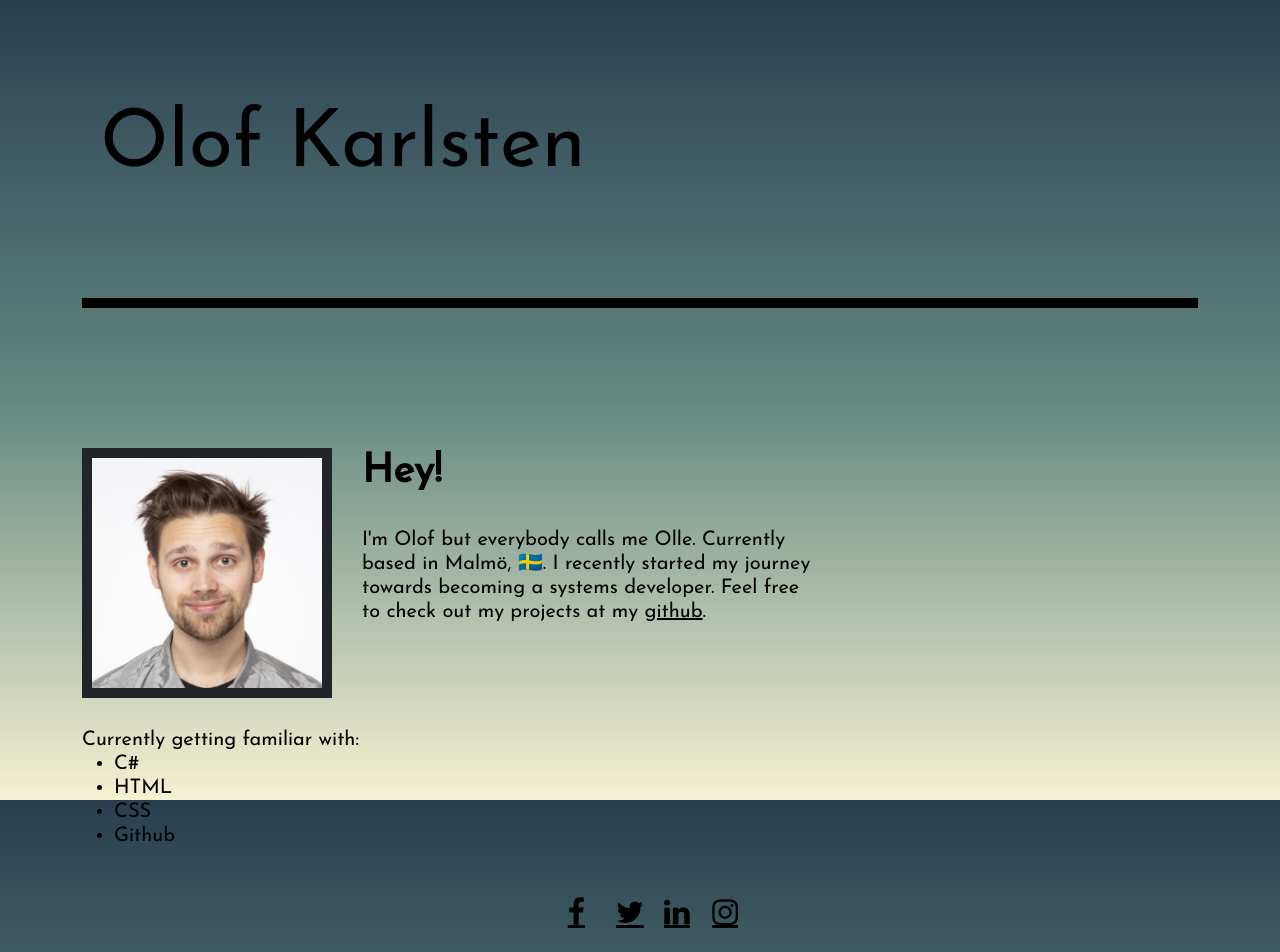
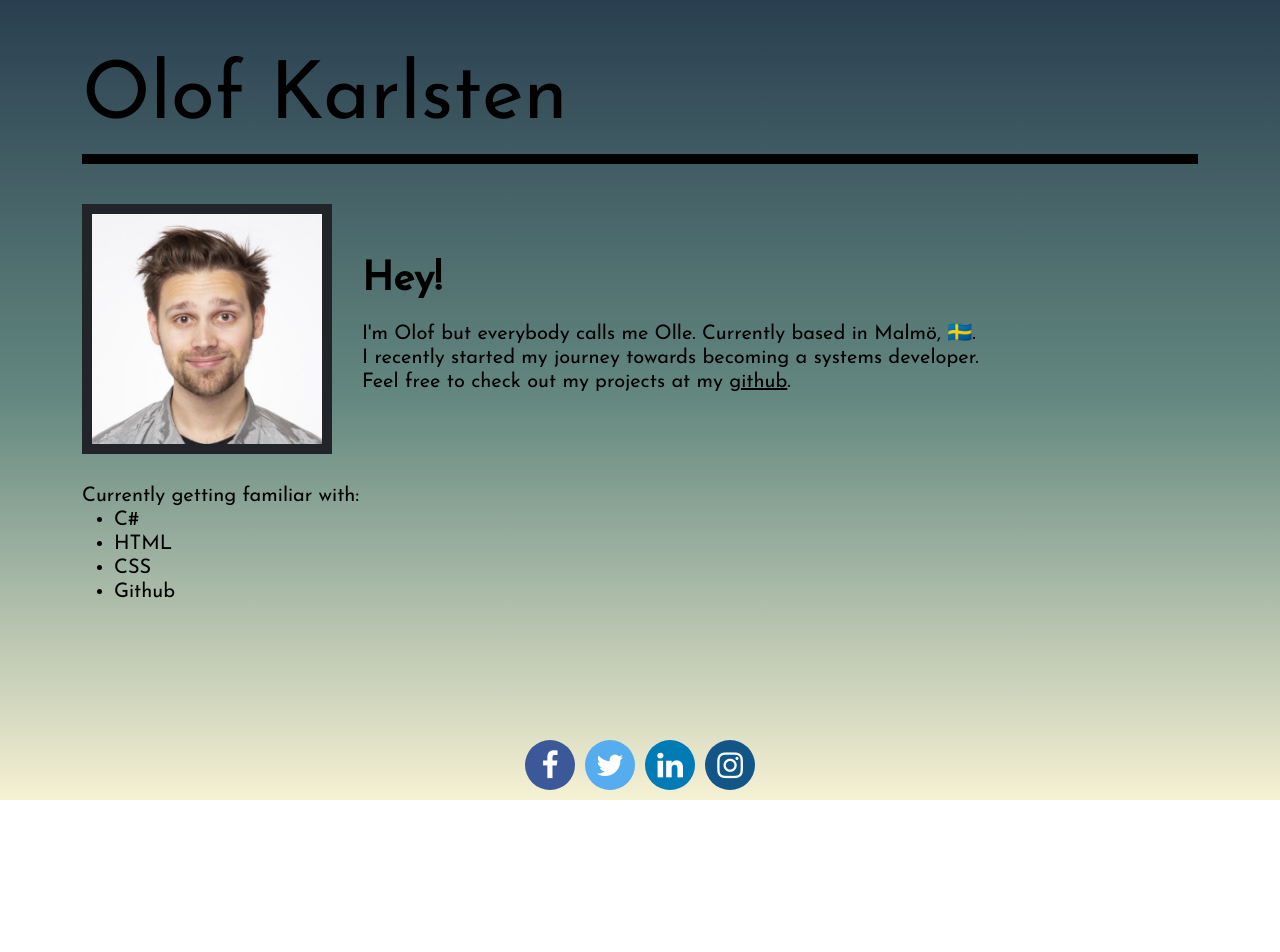
Before and after one commit to olofmando/olofmando.github.io, a plain HTML site: page index.html in a window 1280 px wide. After the commit the page ends 800 px from the top, so only its background shows below. Drawn offline with nearby package versions, Linux system fonts and the light colour scheme.

Commit message:
Styling changes

```diff
--- a/index.html
+++ b/index.html
@@ -1,5 +1,6 @@
 <!DOCTYPE html>
 <html lang="en">
+
 <head>
   <meta charset="UTF-8" />
   <meta http-equiv="X-UA-Compatible" content="IE=edge" />
@@ -9,51 +10,32 @@
     @import url("https://fonts.googleapis.com/css2?family=Josefin+Sans:wght@300;400&display=swap");
   </style>
   <title>Portfolio</title>
-    <link
-      href="https://cdn.jsdelivr.net/npm/bootstrap@5.1.3/dist/css/bootstrap.min.css"
-      rel="stylesheet"
-      integrity="sha384-1BmE4kWBq78iYhFldvKuhfTAU6auU8tT94WrHftjDbrCEXSU1oBoqyl2QvZ6jIW3"
-      crossorigin="anonymous"
-    />
+  <link href="https://cdn.jsdelivr.net/npm/bootstrap@5.1.3/dist/css/bootstrap.min.css" rel="stylesheet"
+    integrity="sha384-1BmE4kWBq78iYhFldvKuhfTAU6auU8tT94WrHftjDbrCEXSU1oBoqyl2QvZ6jIW3" crossorigin="anonymous" />
   <link href="styles.css" rel="stylesheet" />
 </head>
-  <div>
+
 <body>
+  <div class="container">
     <div class="row">
       <div class="col md-auto">
-          <br />
-          <br />
-          <h1>Olof Karlsten</h1>
+        <h1 class="logo">Olof Karlsten</h1>
       </div>
     </div>
-      <br>
-      <br>
-      <br>
-      <br>
-<div class="container">
     <div class="row">
-    <div class="col-1">
+      <svg>
+        <line x1="0" y1="0" x2="1800" y2="0" stroke="black" stroke-width="20" />
+      </svg>
+      <div class="col-10 biographycontainer">
+        <img width="250" height="250" border="10px" src="loffe.jpg" id="hp">
+        <div class="textcontainer">
+          <h2><b>Hey!</b></h2>
+          <h3>I'm Olof but everybody calls me Olle. Currently based in Malmö, 🇸🇪.<br> I recently started my
+            journey towards becoming a systems developer. Feel free to check out my projects at my <a
+              href="https://www.github.com/olofmando" class="link" target="_blank">github</a>.</h3>
         </div>
-    <svg>
-<line
-     x1="0"
-     y1="0"
-     x2="1800"
-     y2="0"
-     stroke="black"
-     stroke-width="20"
-     />
-    <div class="col-8">
-      <img width="250" height="250" border="10px" src="loffe.jpg" id="hp">
-      <h2><b>Hey!</b></h2>
-      <br>
-      <h3>I'm Olof but everybody calls me Olle. Currently based in Malmö, 🇸🇪. I recently started my journey towards becoming a systems developer. Feel free to check out my projects at my <a href="https://www.github.com/olofmando" target="_blank">github</a>.</h3>
       </div>
-    <br>
-    <br>
-    <br>
       <h3>Currently getting familiar with:
-    <br>
         <ul>
           <li>C#</li>
           <li>HTML</li>
@@ -61,18 +43,20 @@
           <li>Github</li>
         </ul>
       </h3>
-    <br>
-    <br>
-    <div style="text-align:center">
-    <a href="https://www.facebook.com/olofmando" class="fa fa-facebook" target="_blank"></a> <a href="https://www.twitter.com/olofmando" class="fa fa-twitter" target="_blank"></a> <a href="https://www.linkedin.com/in/olofmando/" class="fa fa-linkedin" target="_blank"></a> <a href="https://www.instagram.com/olofmando/" class="fa fa-instagram" target="_blank"></a></svg></div>
-    <div class="col-1">
+
     </div>
   </div>
-      <script
-        src="https://cdn.jsdelivr.net/npm/bootstrap@5.1.3/dist/js/bootstrap.bundle.min.js"
+  <footer>
+    <div class="socialmediaiconcontainer">
+      <a href="https://www.facebook.com/olofmando" class="fa fa-facebook socialmediaicon" target="_blank"></a>
+      <a href="https://www.twitter.com/olofmando" class="fa fa-twitter socialmediaicon" target="_blank"></a>
+      <a href="https://www.linkedin.com/in/olofmando/" class="fa fa-linkedin socialmediaicon" target="_blank"></a>
+      <a href="https://www.instagram.com/olofmando/" class="fa fa-instagram socialmediaicon" target="_blank"></a>
+    </div>
+  </footer>
+  <script src="https://cdn.jsdelivr.net/npm/bootstrap@5.1.3/dist/js/bootstrap.bundle.min.js"
     integrity="sha384-ka7Sk0Gln4gmtz2MlQnikT1wXgYsOg+OMhuP+IlRH9sENBO0LRn5q+8nbTov4+1p"
-        crossorigin="anonymous"
-      ></script>
+    crossorigin="anonymous"></script>
 </body>
-  </div>
+
 </html>
--- a/styles.css
+++ b/styles.css
@@ -1,20 +1,36 @@
 body,
 html {
-  height: 100%;
-  width: 100%;
+  height: 100vh;
+  width: 100vw;
 }
 
 body {
   background: #648880;
+  display:flex;
+  flex-direction:column;
+justify-content: space-between;
   background: linear-gradient(to top, #f6f1d3, #648880, #293f50);
 }
-
-h1 {
-  font-size: 80px;
+svg {
+  height:20px;
+}
+.logo {
+    font-size: 80px;
   padding-top: 50px;
-  padding-left: 100px;
   color: black;
   font-family: "Josefin Sans", sans-serif;
+}
+.biographycontainer {
+  display:flex;
+  gap: 30px;
+  margin-top: 30px;
+  margin-bottom: 30px;
+}
+.textcontainer {
+  display:flex;
+  flex-direction:column;
+  gap:10px;
+  justify-content:center;
 }
 h2 {
   font-size: 40px;
@@ -26,47 +42,30 @@ h3 {
   color: black;
   font-family: "Josefin Sans", sans-serif;
 }
-#hp {
-  float: left;
-  margin: 0 30px 30px 0;
-}
 
-a:link {
+
+.link {
   color: black;
   background-color: transparent;
   text-decoration: underline;
 }
 
-a:visited {
+.link:visited {
   color: black;
   background-color: transparent;
   text-decoration: none;
 }
 
-a:hover {
+.link:hover {
   color: blue;
   background-color: transparent;
   text-decoration: underline;
 }
 
-a:active {
+.link:active {
   color: blue;
   background-color: transparent;
   text-decoration: underline;
-}
-
-.fa {
-  padding: 20px;
-  font-size: 30px;
-  width: 30px;
-  text-align: center;
-  text-decoration: none;
-  margin: 5px 2px;
-  border-radius: 50%;
-}
-
-.fa:hover {
-  opacity: 0.7;
 }
 
 .fa-facebook {
@@ -88,3 +87,33 @@ a:active {
   background: #125688;
   color: white;
 }
+
+.socialmediaicon:link {
+  text-decoration: none;
+}
+
+.socialmediaicon:hover {
+  opacity: 0.7;
+}
+
+.socialmediaicon {
+  padding: 20px;
+  font-size: 30px;
+  width: 50px;
+  height: 50px;
+  text-align: center;
+  text-decoration: none;
+  border-radius: 50%;
+  display: flex;
+  align-items: center;
+  justify-content: center;
+}
+.socialmediaiconcontainer {
+  display: flex;
+  align-items: center;
+  justify-content: center;
+  gap: 10px;
+}
+footer {
+margin-bottom: 10px;
+}
```
Lines whose indentation alone changed are shown as unchanged.
